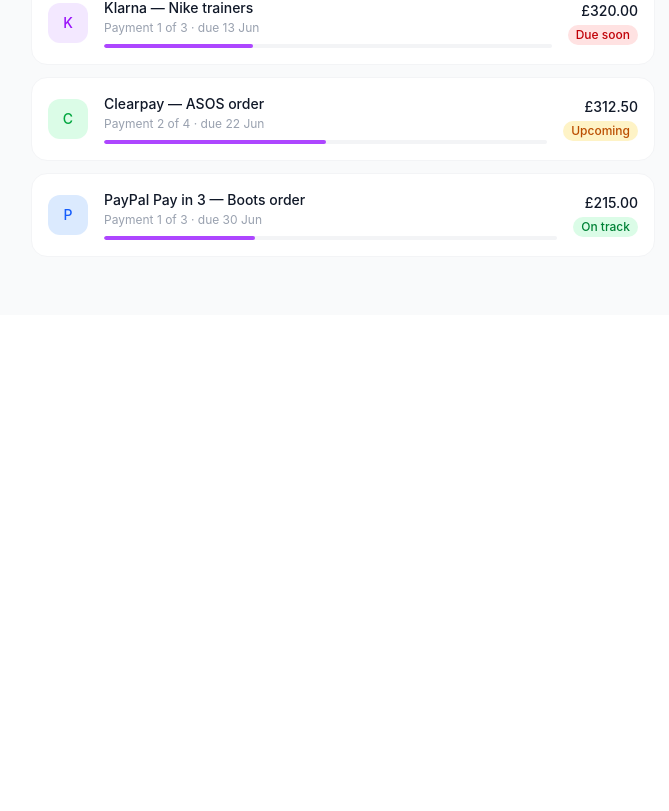
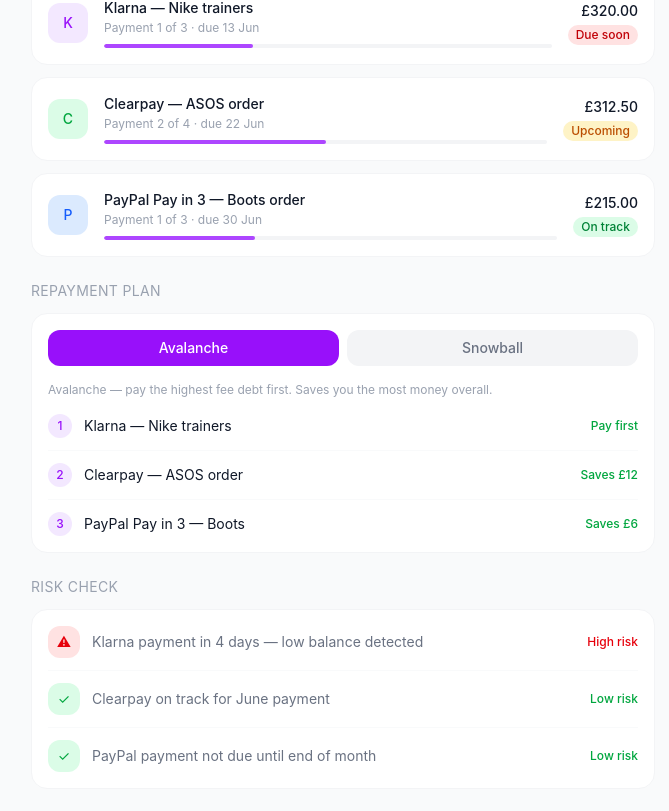
Before and after one commit to Derahenry/Dera, a React (Vite) app: page / in a window 1280 px wide. Shown: the part 485-1296 px from the top of the page, without its empty margins (297-966 px from the left). Before the commit the page ends 800 px from the top, so only its background shows below. Built offline with nearby package versions, Linux system fonts and the light colour scheme.

Commit message:
add repayment planner and risk checker sections

```diff
--- a/src/App.jsx
+++ b/src/App.jsx
@@ -131,6 +131,86 @@
             })}
           </div>
         </div>
+                  {/* Repayment planner */}
+        <div className="mt-6">
+          <p className="text-sm text-gray-400 uppercase tracking-wide mb-3">Repayment plan</p>
+          <div className="bg-white rounded-2xl border border-gray-100 p-4">
+
+            {/* Strategy toggle */}
+            <div className="flex gap-2 mb-4">
+              <button className="flex-1 py-2 rounded-xl bg-purple-600 text-white text-sm font-medium">
+                Avalanche
+              </button>
+              <button className="flex-1 py-2 rounded-xl bg-gray-100 text-gray-500 text-sm font-medium">
+                Snowball
+              </button>
+            </div>
+
+            {/* Strategy explanation */}
+            <p className="text-xs text-gray-400 mb-4">
+              Avalanche — pay the highest fee debt first. Saves you the most money overall.
+            </p>
+
+            {/* Ranked list */}
+            <div className="flex flex-col gap-3">
+              <div className="flex items-center gap-3">
+                <div className="w-6 h-6 rounded-full bg-purple-100 text-purple-600 text-xs font-medium flex items-center justify-center flex-shrink-0">1</div>
+                <p className="text-sm text-gray-900 flex-1">Klarna — Nike trainers</p>
+                <p className="text-xs text-green-600 font-medium">Pay first</p>
+              </div>
+              <div className="h-px bg-gray-50"></div>
+              <div className="flex items-center gap-3">
+                <div className="w-6 h-6 rounded-full bg-purple-100 text-purple-600 text-xs font-medium flex items-center justify-center flex-shrink-0">2</div>
+                <p className="text-sm text-gray-900 flex-1">Clearpay — ASOS order</p>
+                <p className="text-xs text-green-600 font-medium">Saves £12</p>
+              </div>
+              <div className="h-px bg-gray-50"></div>
+              <div className="flex items-center gap-3">
+                <div className="w-6 h-6 rounded-full bg-purple-100 text-purple-600 text-xs font-medium flex items-center justify-center flex-shrink-0">3</div>
+                <p className="text-sm text-gray-900 flex-1">PayPal Pay in 3 — Boots</p>
+                <p className="text-xs text-green-600 font-medium">Saves £6</p>
+              </div>
+            </div>
+
+          </div>
+        </div>
+
+        {/* Risk checker */}
+        <div className="mt-6 mb-8">
+          <p className="text-sm text-gray-400 uppercase tracking-wide mb-3">Risk check</p>
+          <div className="bg-white rounded-2xl border border-gray-100 p-4 flex flex-col gap-3">
+
+            <div className="flex items-center gap-3">
+              <div className="w-8 h-8 rounded-xl bg-red-100 flex items-center justify-center flex-shrink-0">
+                <span className="text-red-600 text-sm">⚠</span>
+              </div>
+              <p className="text-sm text-gray-500 flex-1">Klarna payment in 4 days — low balance detected</p>
+              <p className="text-xs font-medium text-red-600">High risk</p>
+            </div>
+
+            <div className="h-px bg-gray-50"></div>
+
+            <div className="flex items-center gap-3">
+              <div className="w-8 h-8 rounded-xl bg-green-100 flex items-center justify-center flex-shrink-0">
+                <span className="text-green-600 text-sm">✓</span>
+              </div>
+              <p className="text-sm text-gray-500 flex-1">Clearpay on track for June payment</p>
+              <p className="text-xs font-medium text-green-600">Low risk</p>
+            </div>
+
+            <div className="h-px bg-gray-50"></div>
+
+            <div className="flex items-center gap-3">
+              <div className="w-8 h-8 rounded-xl bg-green-100 flex items-center justify-center flex-shrink-0">
+                <span className="text-green-600 text-sm">✓</span>
+              </div>
+              <p className="text-sm text-gray-500 flex-1">PayPal payment not due until end of month</p>
+              <p className="text-xs font-medium text-green-600">Low risk</p>
+            </div>
+
+          </div>
+        </div>
+
 
       </main>
     </div>
```
